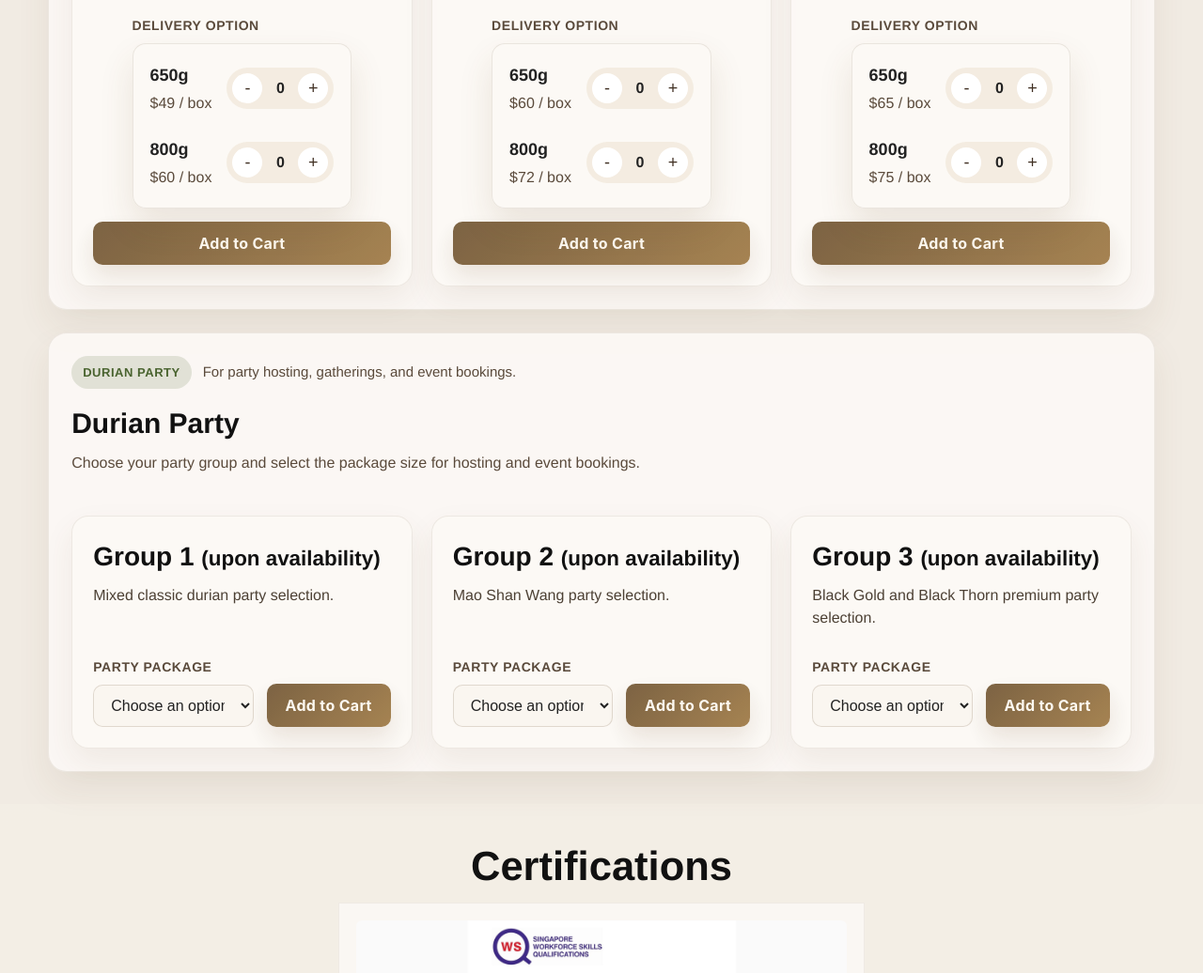
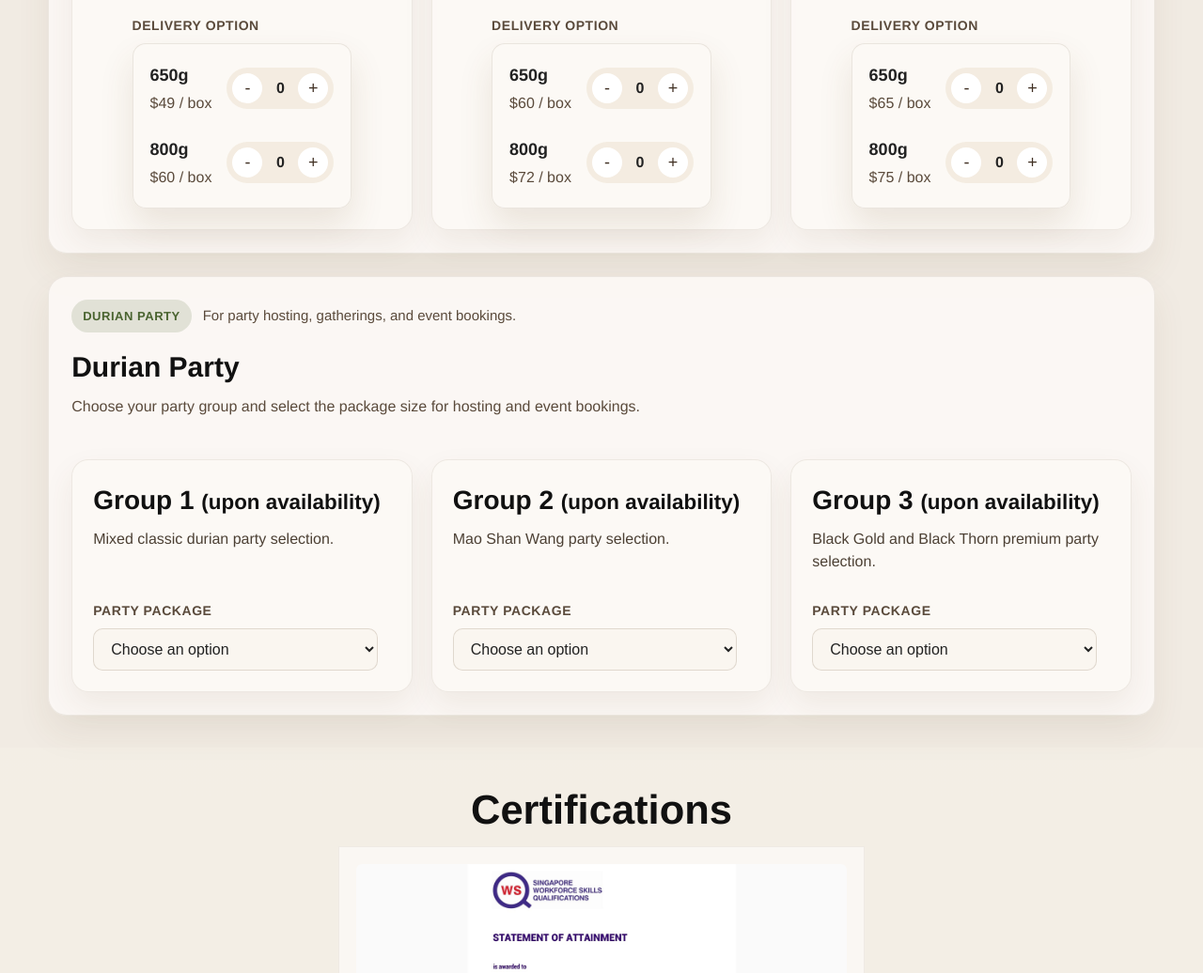
Before and after one commit to joshmasday-png/durian-paradise, a website: page index.html in a window 1280 px wide. Shown: the part 2648-3684 px from the top of the page at 94% size. Drawn offline with Linux system fonts and the light colour scheme; no server answers.

Commit message:
Remove homepage add to cart buttons

```diff
--- a/index.html
+++ b/index.html
@@ -1141,7 +1141,6 @@
                     </div>
                   </div>
                 </div>
-                <button class="shop-button" type="button" data-add-product>Add to Cart</button>
               </div>
             </div>
 
@@ -1176,7 +1175,6 @@
                     </div>
                   </div>
                 </div>
-                <button class="shop-button" type="button" data-add-product>Add to Cart</button>
               </div>
             </div>
 
@@ -1211,7 +1209,6 @@
                     </div>
                   </div>
                 </div>
-                <button class="shop-button" type="button" data-add-product>Add to Cart</button>
               </div>
             </div>
           </div>
@@ -1238,7 +1235,6 @@
                     <option value="g1-27" data-label="18 pax - 27kg (est 16 to 19 durians) at $8/kg" data-price="216">18 pax - 27kg (est 16 to 19 durians) at $8/kg</option>
                   </select>
                 </div>
-                <button class="shop-button" type="button" data-add-party>Add to Cart</button>
               </div>
             </div>
 
@@ -1255,7 +1251,6 @@
                     <option value="g2-27" data-label="18 pax - 27kg (est 16 to 19 durians) at $14/kg" data-price="378">18 pax - 27kg (est 16 to 19 durians) at $14/kg</option>
                   </select>
                 </div>
-                <button class="shop-button" type="button" data-add-party>Add to Cart</button>
               </div>
             </div>
 
@@ -1272,7 +1267,6 @@
                     <option value="g3-27" data-label="18 pax - 27kg (est 16 to 19 durians) at $16/kg" data-price="432">18 pax - 27kg (est 16 to 19 durians) at $16/kg</option>
                   </select>
                 </div>
-                <button class="shop-button" type="button" data-add-party>Add to Cart</button>
               </div>
             </div>
           </div>
```
